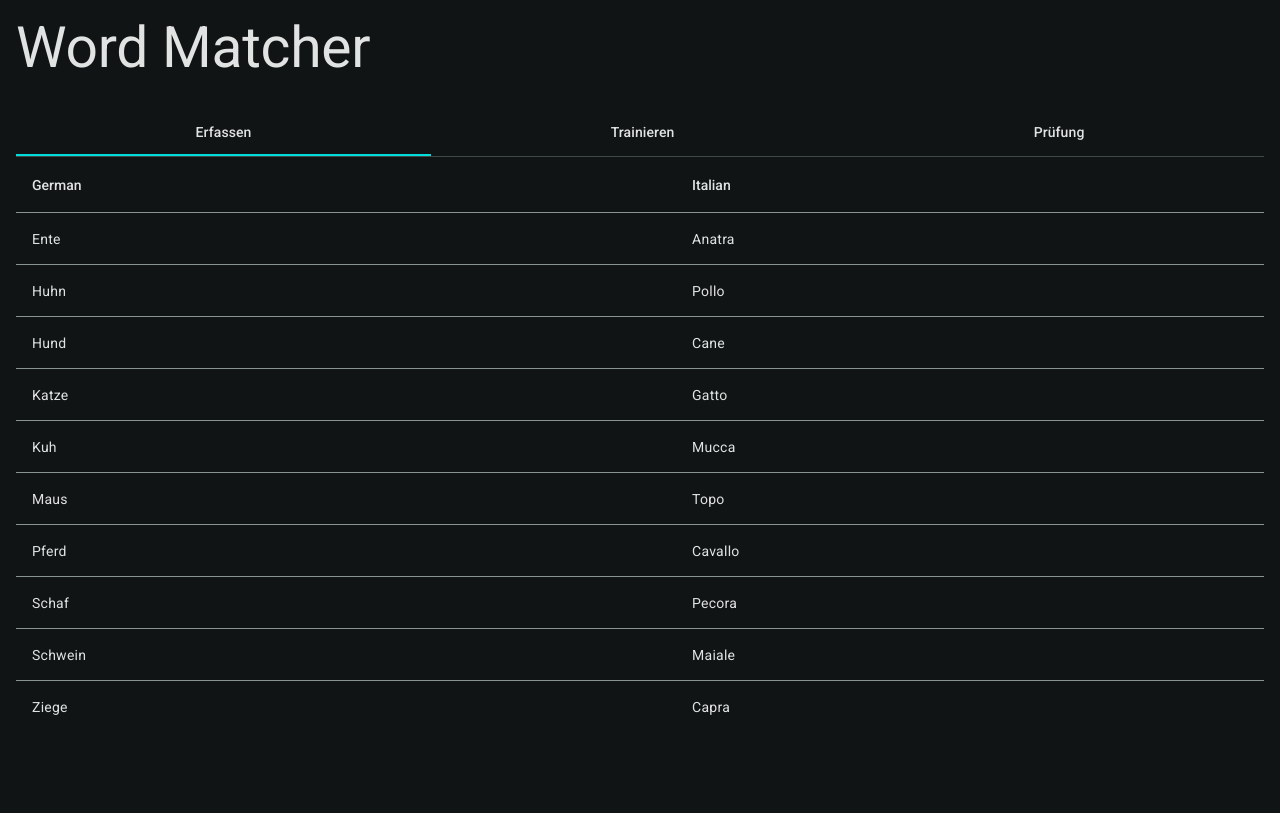
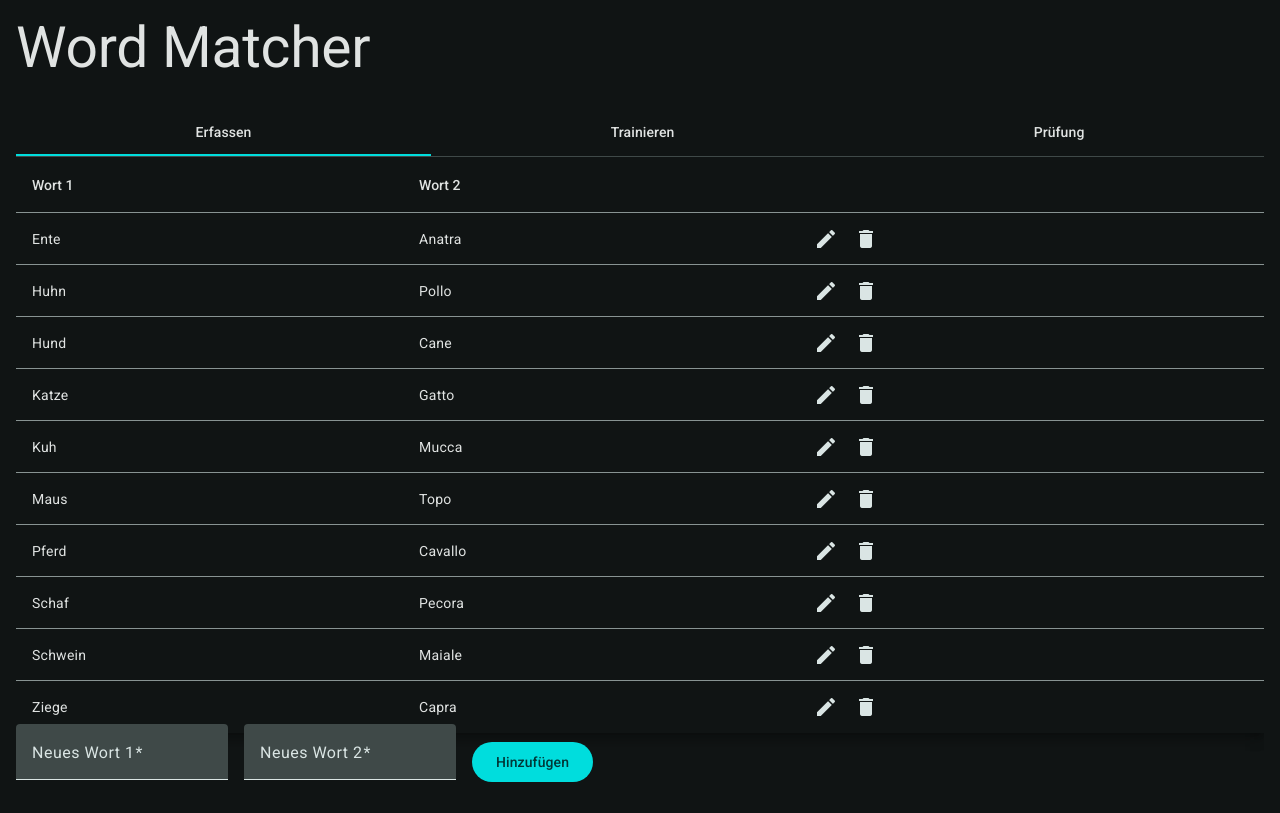
Before and after one commit to omarelabed/word-matcher, an Angular app: page / in a window 1280 px wide. Built offline with nearby package versions, Linux system fonts and the light colour scheme.

Commit message:
- [x] Wortpaare hinzufügen/bearbeiten/löschen

```diff
--- a/src/app/word-list/word-list.component.html
+++ b/src/app/word-list/word-list.component.html
@@ -1,16 +1,75 @@
+<form
+  class="add-word-match-form"
+  #addWordMatchForm="ngForm"
+  (ngSubmit)="onNewWordMatchSubmit(addWordMatchForm.value)"
+>
+  <mat-form-field>
+    <mat-label>Neues Wort 1</mat-label>
+    <input matInput name="wordA" ngModel required />
+  </mat-form-field>
+  <mat-form-field>
+    <mat-label>Neues Wort 2</mat-label>
+    <input matInput name="wordB" ngModel required />
+  </mat-form-field>
+  <button mat-flat-button color="primary" type="submit">Hinzufügen</button>
+</form>
+
 <table mat-table [dataSource]="dataSource" class="mat-elevation-z8" matSort>
-  <ng-container matColumnDef="language1">
+  <ng-container matColumnDef="wordA">
     <th mat-header-cell *matHeaderCellDef mat-sort-header>
-      {{ language1.name }}
+      {{ wordAHeader }}
     </th>
-    <td mat-cell *matCellDef="let wordMatch">{{ wordMatch.language1 }}</td>
+    <td mat-cell *matCellDef="let wordMatch" [ngClass]="{ 'edit-mode': wordMatch.editMode }">
+      <mat-form-field *ngIf="wordMatch.editMode; else wordA">
+        <input matInput [(ngModel)]="wordMatch.wordA" />
+      </mat-form-field>
+      <ng-template #wordA>
+        {{ wordMatch.wordA }}
+      </ng-template>
+    </td>
   </ng-container>
-  <ng-container matColumnDef="language2">
+
+  <ng-container matColumnDef="wordB">
     <th mat-header-cell *matHeaderCellDef mat-sort-header>
-      {{ language2.name }}
+      {{ wordBHeader }}
     </th>
-    <td mat-cell *matCellDef="let wordMatch">{{ wordMatch.language2 }}</td>
+    <td mat-cell *matCellDef="let wordMatch" [ngClass]="{ 'edit-mode': wordMatch.editMode }">
+      <mat-form-field *ngIf="wordMatch.editMode; else wordB">
+        <input matInput [(ngModel)]="wordMatch.wordB" />
+      </mat-form-field>
+      <ng-template #wordB>
+        {{ wordMatch.wordB }}
+      </ng-template>
+    </td>
+  </ng-container>
+
+  <ng-container matColumnDef="actions">
+    <th mat-header-cell *matHeaderCellDef></th>
+    <td mat-cell *matCellDef="let wordMatch">
+      <button mat-icon-button (click)="toggleEditMode(wordMatch)">
+        <mat-icon *ngIf="wordMatch.editMode; else editIcon">save</mat-icon>
+        <ng-template #editIcon>
+          <mat-icon>edit</mat-icon>
+        </ng-template>
+      </button>
+      <button
+        mat-icon-button
+        *ngIf="wordMatch.editMode"
+        (click)="toggleEditMode(wordMatch)"
+      >
+        <mat-icon>cancel</mat-icon>
+      </button>
+      <button
+        mat-icon-button
+        *ngIf="!wordMatch.editMode"
+        (click)="deleteWordMatch(wordMatch)"
+      >
+        <mat-icon>delete</mat-icon>
+      </button>
+    </td>
   </ng-container>
   <tr mat-header-row *matHeaderRowDef="displayedColumns"></tr>
   <tr mat-row *matRowDef="let row; columns: displayedColumns"></tr>
 </table>
+
+<div style="margin-bottom: 64px"></div>
--- /dev/null
+++ b/src/app/word-list/word-list.component.scss
@@ -0,0 +1,12 @@
+.add-word-match-form {
+  display: flex;
+  gap: 1rem;
+  align-items: center;
+  position: fixed;
+  bottom: 0;
+  width: 100%;
+}
+
+.edit-mode {
+  padding-top: 1rem;
+}
--- a/src/app/word-list/word-list.component.ts
+++ b/src/app/word-list/word-list.component.ts
@@ -1,44 +1,84 @@
 import { CommonModule } from '@angular/common';
-import { Component, ViewChild } from '@angular/core';
+import { Component, ViewChild, inject } from '@angular/core';
 import { MatTableDataSource, MatTableModule } from '@angular/material/table';
 import { MatSort, MatSortModule } from '@angular/material/sort';
 import { WordMatch } from '../word-match';
+import { WordMatchService } from '../word-match.service';
+import { MatButtonModule } from '@angular/material/button';
+import { MatFormFieldModule } from '@angular/material/form-field';
+import { MatInputModule } from '@angular/material/input';
+import { FormsModule } from '@angular/forms';
+import { MatIconModule } from '@angular/material/icon';
 
 @Component({
   selector: 'app-word-list',
   standalone: true,
-  imports: [CommonModule, MatTableModule, MatSortModule],
+  imports: [
+    CommonModule,
+    MatTableModule,
+    MatSortModule,
+    MatFormFieldModule,
+    MatInputModule,
+    MatButtonModule,
+    FormsModule,
+    MatIconModule,
+  ],
   templateUrl: './word-list.component.html',
+  styleUrls: ['./word-list.component.scss'],
 })
 export class WordListComponent {
+
   wordMatches: WordMatch[] = [];
   dataSource: MatTableDataSource<WordMatch>;
 
+  wordAHeader = 'Wort 1';
+  wordBHeader = 'Wort 2';
+
+  newWordA = '';
+  newWordB = '';
+
+  displayedColumns: string[] = ['wordA', 'wordB', 'actions'];
+  wordMatchService = inject(WordMatchService);
+
   @ViewChild(MatSort) sort: MatSort | null = null;
 
-  displayedColumns: string[] = ['language1', 'language2'];
-
-  language1 = { key: 'de', name: 'German' };
-  language2 = { key: 'it', name: 'Italian' };
 
   constructor() {
-    this.wordMatches = [
-      { language1: 'Hund', language2: 'Cane' },
-      { language1: 'Katze', language2: 'Gatto' },
-      { language1: 'Maus', language2: 'Topo' },
-      { language1: 'Pferd', language2: 'Cavallo' },
-      { language1: 'Schaf', language2: 'Pecora' },
-      { language1: 'Kuh', language2: 'Mucca' },
-      { language1: 'Ziege', language2: 'Capra' },
-      { language1: 'Huhn', language2: 'Pollo' },
-      { language1: 'Ente', language2: 'Anatra' },
-      { language1: 'Schwein', language2: 'Maiale' },
-    ].sort((a, b) => a.language1.localeCompare(b.language1));
-
+    this.wordMatches = this.wordMatchService.getAllWordMatches();
     this.dataSource = new MatTableDataSource(this.wordMatches);
   }
 
   ngAfterViewInit() {
     this.dataSource.sort = this.sort;
   }
+
+  onNewWordMatchSubmit(wordMatch: WordMatch) {
+    this.wordMatchService.addWordMatch(wordMatch);
+    this.dataSource = new MatTableDataSource(
+      this.wordMatchService.getAllWordMatches()
+    );
+  }
+
+  deleteWordMatch(wordMatch: WordMatch) {
+    this.wordMatchService.deleteWordMatch(wordMatch);
+    this.dataSource = new MatTableDataSource(
+      this.wordMatchService.getAllWordMatches()
+    );
+  }
+
+  updateWordMatch(oldWordMatch: WordMatch, newWordMatch: WordMatch) {
+    this.wordMatchService.updateWordMatch(oldWordMatch, newWordMatch);
+    this.dataSource = new MatTableDataSource(
+      this.wordMatchService.getAllWordMatches()
+    );
+  }
+
+  toggleEditMode({wordA, wordB}: WordMatch) {
+    this.wordMatches.map((wm) => {
+      if (wm.wordA === wordA && wm.wordB === wordB) {
+        wm.editMode = !wm.editMode;
+      }
+      return wm;
+    });
+  }
 }
--- /dev/null
+++ b/src/app/word-match.service.ts
@@ -0,0 +1,64 @@
+import { Injectable } from '@angular/core';
+import { WordMatch } from './word-match';
+
+@Injectable({
+  providedIn: 'root',
+})
+export class WordMatchService {
+  wordMatches: WordMatch[] = [];
+
+  constructor() {
+    this.wordMatches = this.getDefaultWordMatches();
+    this.wordMatches.sort(this.sortAlphabeticallyByWordA);
+  }
+
+  getAllWordMatches(): WordMatch[] {
+    return this.wordMatches;
+  }
+
+  addWordMatch(wordMatch: WordMatch): void {
+    if (
+      this.wordMatches.some(
+        ({ wordA: a, wordB: b }) => a === wordMatch.wordA && b === wordMatch.wordB
+      )
+    ) {
+      return;
+    }
+    this.wordMatches.push(wordMatch);
+    this.wordMatches.sort(this.sortAlphabeticallyByWordA);
+  }
+
+  deleteWordMatch(wordMatch: WordMatch): void {
+    this.wordMatches = this.wordMatches.filter(
+      ({ wordA: a, wordB: b }) => a !== wordMatch.wordA && b !== wordMatch.wordB
+    );
+  }
+
+  updateWordMatch(oldWordMatch: WordMatch, newWordMatch: WordMatch): void {
+    this.wordMatches = this.wordMatches.map((wordMatch) =>
+      wordMatch.wordA === oldWordMatch.wordA &&
+      wordMatch.wordB === oldWordMatch.wordB
+        ? newWordMatch
+        : wordMatch
+    );
+  }
+
+  getDefaultWordMatches(): WordMatch[] {
+    return [
+      { wordA: 'Hund', wordB: 'Cane' },
+      { wordA: 'Katze', wordB: 'Gatto' },
+      { wordA: 'Maus', wordB: 'Topo' },
+      { wordA: 'Pferd', wordB: 'Cavallo' },
+      { wordA: 'Schaf', wordB: 'Pecora' },
+      { wordA: 'Kuh', wordB: 'Mucca' },
+      { wordA: 'Ziege', wordB: 'Capra' },
+      { wordA: 'Huhn', wordB: 'Pollo' },
+      { wordA: 'Ente', wordB: 'Anatra' },
+      { wordA: 'Schwein', wordB: 'Maiale' },
+    ];
+  }
+
+  sortAlphabeticallyByWordA(a: WordMatch, b: WordMatch): number {
+    return a.wordA.localeCompare(b.wordA);
+  }
+}
--- a/src/app/word-match.ts
+++ b/src/app/word-match.ts
@@ -1,4 +1,5 @@
 export interface WordMatch {
-    language1: string;
-    language2: string;
+    wordA: string;
+    wordB: string;
+    editMode?: boolean;
 }
```
Also changed, not shown: 1 other file (tests, documents, lock files or other folders).
